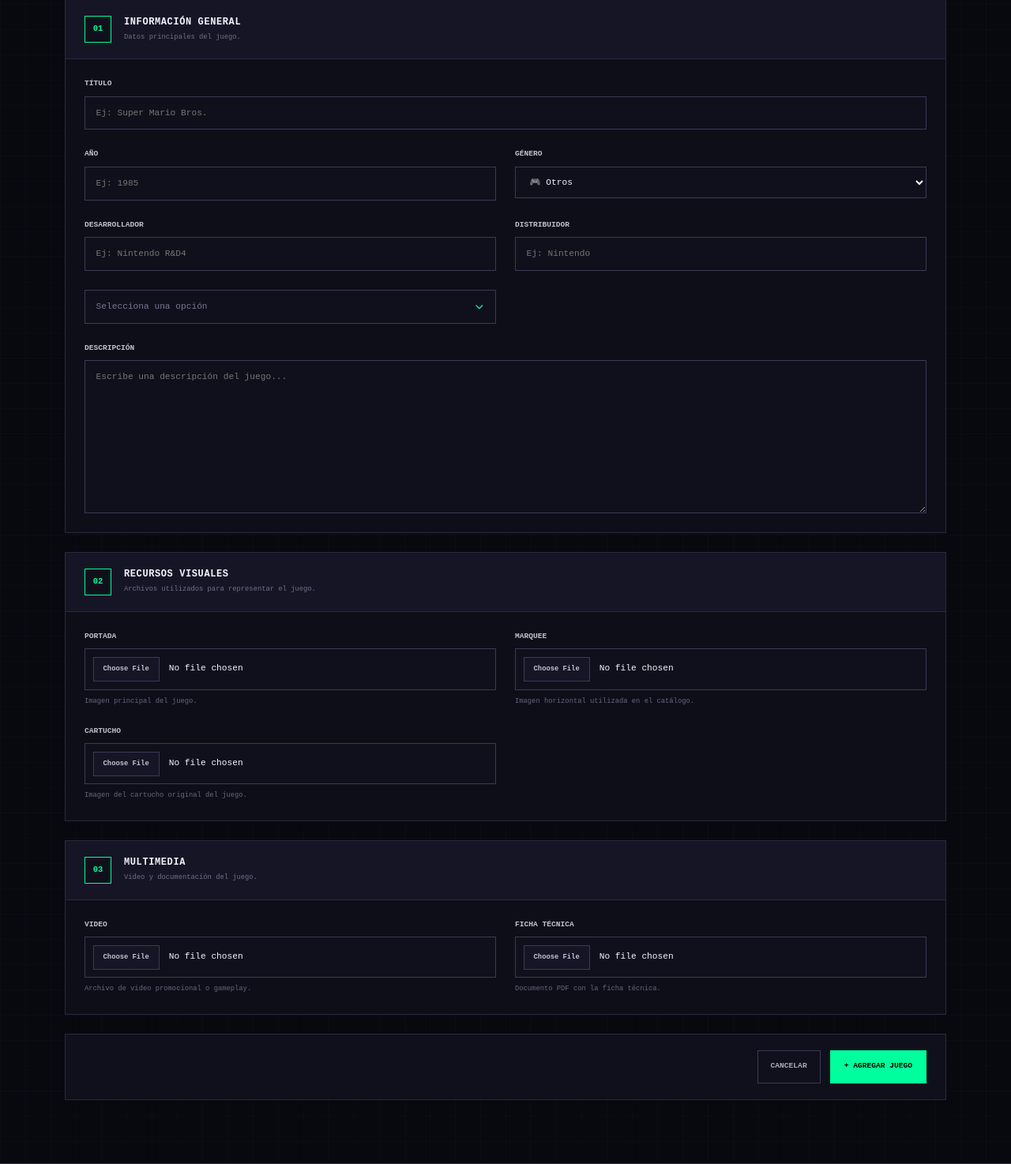
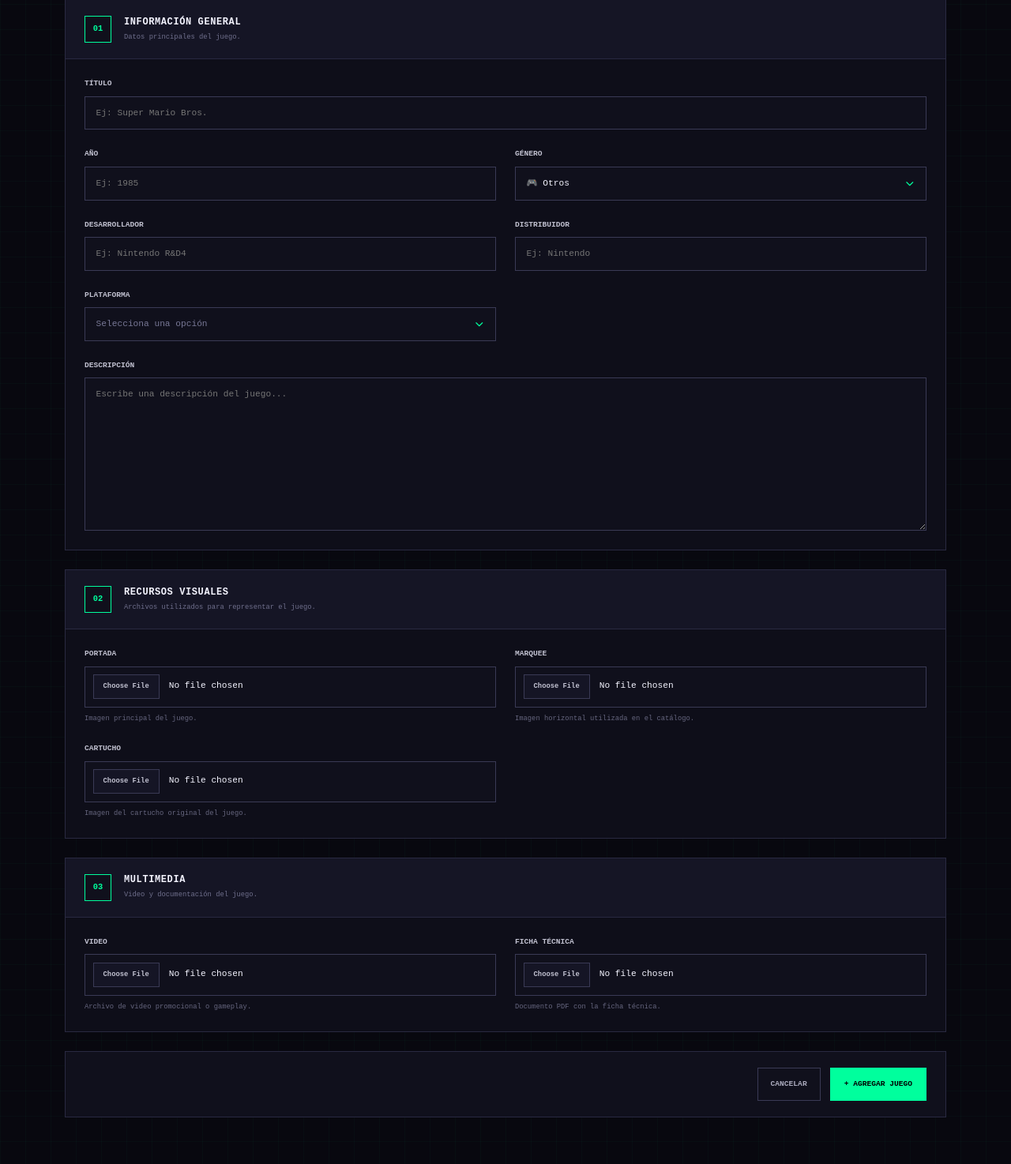
Before and after one commit to mc-herrera-90/django-backend-first, a Django app: page /games/admin/create/ in a window 1280 px wide. Shown: the part 285-1759 px from the top of the page at 79% size. Run offline with Django 5.2, Linux system fonts and the light colour scheme; a user stored in the database is signed in; tables that the repository leaves empty hold one stand-in row (values such as "Sample post"); grey boxes marked "Sample" are stand-in pictures; some libraries are stand-ins or nearby versions.

Commit message:
feat(templates): implement custom genre dropdown and layout comments in game form

```diff
--- a/games/templates/games/admin/form.html
+++ b/games/templates/games/admin/form.html
@@ -45,6 +45,9 @@
       {% if form.non_field_errors %}
         <div class="game-form-errors">{{ form.non_field_errors }}</div>
       {% endif %}
+      <!-- ========================================
+           01 — INFORMACIÓN GENERAL
+           ======================================== -->
       <section class="game-form-section">
         <div class="game-form-section-header">
           <span>01</span>
@@ -54,31 +57,54 @@
           </div>
         </div>
         <div class="game-form-grid">
+          <!-- TÍTULO -->
           <div class="game-form-field game-form-field-full">
             <label for="{{ form.title.id_for_label }}">Título</label>
             {{ form.title }}
             {{ form.title.errors }}
           </div>
+          <!-- AÑO -->
           <div class="game-form-field">
             <label for="{{ form.year.id_for_label }}">Año</label>
             {{ form.year }}
             {{ form.year.errors }}
           </div>
+          <!-- GÉNERO -->
           <div class="game-form-field">
             <label for="{{ form.genre.id_for_label }}">Género</label>
+            <div class="game-genre-select">
               {{ form.genre }}
+              <button type="button" class="game-genre-toggle" aria-expanded="false">
+                <span class="game-genre-selected">
+                  <span class="game-genre-placeholder">Selecciona un género</span>
+                </span>
+                <i class="fa-solid fa-chevron-down"></i>
+              </button>
+              <div class="game-genre-dropdown">
+                {% for value, label in form.genre.field.choices %}
+                  <button type="button" class="game-genre-option" data-value="{{ value }}">
+                    <span>{{ label }}</span>
+                  </button>
+                {% endfor %}
+              </div>
+            </div>
             {{ form.genre.errors }}
           </div>
+          <!-- DESARROLLADOR -->
           <div class="game-form-field">
             <label for="{{ form.developer.id_for_label }}">Desarrollador</label>
             {{ form.developer }}
             {{ form.developer.errors }}
           </div>
+          <!-- DISTRIBUIDOR -->
           <div class="game-form-field">
             <label for="{{ form.publisher.id_for_label }}">Distribuidor</label>
             {{ form.publisher }}
             {{ form.publisher.errors }}
           </div>
+          <!-- PLATAFORMA -->
+          <div class="game-form-field">
+            <label for="{{ form.platform.id_for_label }}">Plataforma</label>
             <div class="game-platform-select">
               {{ form.platform }}
               <button type="button" class="game-platform-toggle" aria-expanded="false">
@@ -107,6 +133,8 @@
               </div>
             </div>
             {{ form.platform.errors }}
+          </div>
+          <!-- DESCRIPCIÓN -->
           <div class="game-form-field game-form-field-full">
             <label for="{{ form.description.id_for_label }}">Descripción</label>
             {{ form.description }}
@@ -114,6 +142,9 @@
           </div>
         </div>
       </section>
+      <!-- ========================================
+           02 — RECURSOS VISUALES
+           ======================================== -->
       <section class="game-form-section">
         <div class="game-form-section-header">
           <span>02</span>
@@ -123,18 +154,21 @@
           </div>
         </div>
         <div class="game-form-grid">
+          <!-- PORTADA -->
           <div class="game-form-field">
             <label for="{{ form.portrait.id_for_label }}">Portada</label>
             {{ form.portrait }}
             {{ form.portrait.errors }}
             <small>Imagen principal del juego.</small>
           </div>
+          <!-- MARQUEE -->
           <div class="game-form-field">
             <label for="{{ form.marquee.id_for_label }}">Marquee</label>
             {{ form.marquee }}
             {{ form.marquee.errors }}
             <small>Imagen horizontal utilizada en el catálogo.</small>
           </div>
+          <!-- CARTUCHO -->
           <div class="game-form-field">
             <label for="{{ form.cartridge.id_for_label }}">Cartucho</label>
             {{ form.cartridge }}
@@ -143,6 +177,9 @@
           </div>
         </div>
       </section>
+      <!-- ========================================
+           03 — MULTIMEDIA
+           ======================================== -->
       <section class="game-form-section">
         <div class="game-form-section-header">
           <span>03</span>
@@ -152,12 +189,14 @@
           </div>
         </div>
         <div class="game-form-grid">
+          <!-- VIDEO -->
           <div class="game-form-field">
             <label for="{{ form.video.id_for_label }}">Video</label>
             {{ form.video }}
             {{ form.video.errors }}
             <small>Archivo de video promocional o gameplay.</small>
           </div>
+          <!-- FICHA TÉCNICA -->
           <div class="game-form-field">
             <label for="{{ form.technical_sheet.id_for_label }}">Ficha técnica</label>
             {{ form.technical_sheet }}
@@ -166,6 +205,9 @@
           </div>
         </div>
       </section>
+      <!-- ========================================
+           ACCIONES
+           ======================================== -->
       <footer class="game-form-actions">
         <a href="{% url 'games:admin' %}" class="game-form-cancel">CANCELAR</a>
         <button type="submit" class="game-form-submit">
```
Lines whose indentation alone changed are shown as unchanged.
